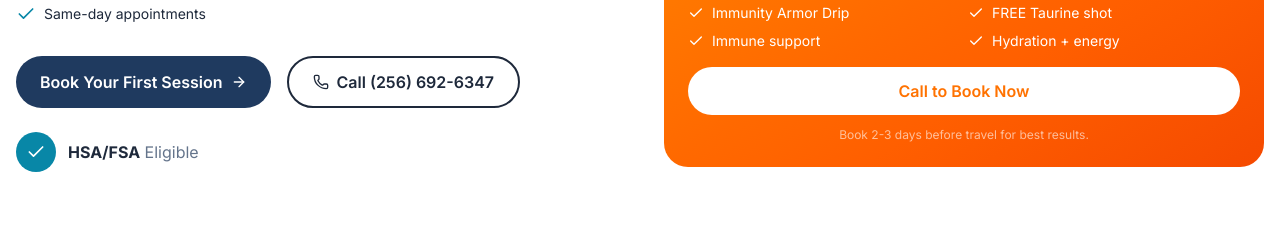
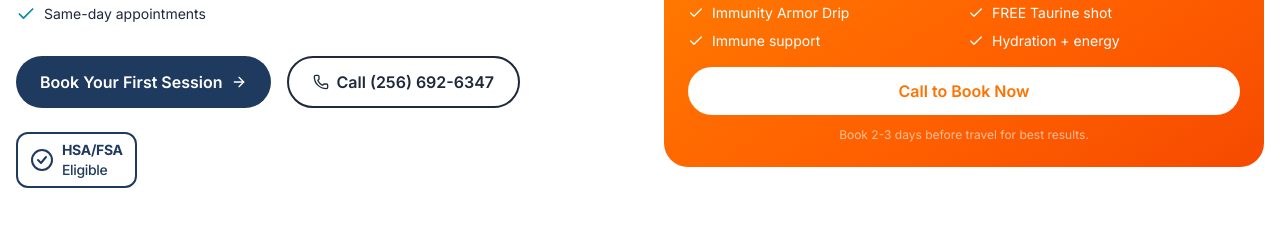
Before and after one commit to VandalsSmile/pivjv, a Next.js app: page / in a window 1280 px wide. Shown: the part 880-1118 px from the top of the page. Built offline with nearby package versions, Linux system fonts and the light colour scheme.

Commit message:
feat: Replace hero HSA/FSA element with boxed badge style

```diff
--- a/components/sections/hero-section.tsx
+++ b/components/sections/hero-section.tsx
@@ -86,13 +86,23 @@ export function HeroSection() {
             </div>
 
             {/* HSA/FSA Badge */}
-            <div className="flex items-center gap-3">
-              <div className="w-10 h-10 bg-accent rounded-full flex items-center justify-center">
-                <Check className="w-5 h-5 text-white" />
-              </div>
-              <div>
-                <span className="font-bold text-foreground">HSA/FSA</span>
-                <span className="text-foreground-muted"> Eligible</span>
+            <div className="inline-flex items-center gap-2 rounded-lg border-2 border-primary bg-white px-3 py-1.5">
+              <svg
+                viewBox="0 0 24 24"
+                className="h-6 w-6 flex-shrink-0 text-primary"
+                fill="none"
+                stroke="currentColor"
+                strokeWidth={2}
+                strokeLinecap="round"
+                strokeLinejoin="round"
+                aria-hidden="true"
+              >
+                <circle cx="12" cy="12" r="10" />
+                <path d="m8 12 3 3 5-6" />
+              </svg>
+              <div className="flex flex-col leading-none text-primary">
+                <span className="text-sm font-bold tracking-tight">HSA/FSA</span>
+                <span className="text-sm font-medium tracking-tight">Eligible</span>
               </div>
             </div>
           </div>
```
